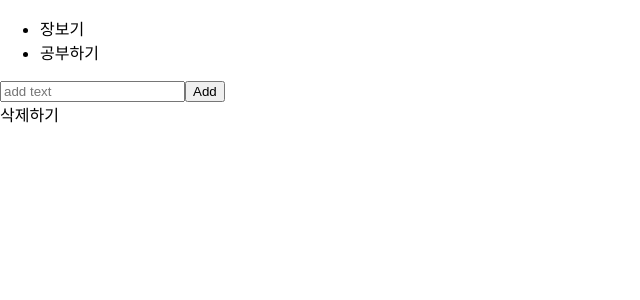
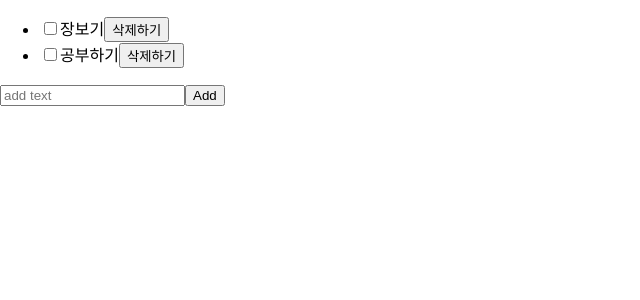
Before and after one commit to changjunYun/todo-list, a React (Create React App) app: page / in a window 1280 px wide. Shown: the top 300 px of the page, without its empty margins (0-640 px from the left). Built offline with nearby package versions, Linux system fonts and the light colour scheme.

Commit message:
리스트 삭제하기, 선택하기 구현 (#5)

```diff
--- /dev/null
+++ b/src/components/Todo/Todo.jsx
@@ -0,0 +1,27 @@
+import React from 'react';
+
+export default function Todo({todo, onUpdate, onDelete}) {
+    const {text, status} = todo;
+    const handleChange = (e) => {
+        const status = e.target.checked ? 'completed' : 'active';
+        // key, value값이 같다면 생략가능
+        //onUpdate({...todo, status : status});
+        onUpdate({...todo, status});
+    }
+    const handleDelete = () => {
+        onDelete(todo);
+        console.log("삭제된 리스트 : " + JSON.stringify(todo));
+    };
+    return (
+      <li>
+        <input
+        type='checkbox'
+        id='checkbox'
+        checked={status === 'completed'}
+        onChange={handleChange}
+        />
+        <label htmlFor='checkbox'>{text}</label>
+        <button onClick={handleDelete}>삭제하기</button>
+      </li>
+    );
+}
--- a/src/components/TodoList/TodoList.jsx
+++ b/src/components/TodoList/TodoList.jsx
@@ -1,5 +1,6 @@
 import React, { useState } from "react";
 import AddTodo from "../AddTodo/AddTodo";
+import Todo from "../Todo/Todo";
 
 export default function TodoList(){
     const [todos, setTodos] = useState([
@@ -12,16 +13,24 @@
         console.log(todo);
         setTodos([...todos, todo])
     }
+    const handleUpdate = (updated) =>  setTodos(todos.map((t) => t.id === updated.id ? updated : t))
+    const handleDelete = (deleted) => setTodos(todos.filter((t) => t.id !== deleted.id));
+
     return (
         <section>
             <ul>
                 {todos.map((item) =>(
-                    <li key={item.id}>{item.text}</li>
+                    <Todo
+                    key={item.id}
+                    todo={item}
+                    onUpdate={handleUpdate}
+                    onDelete={handleDelete}
+                    />
                 ))}
             </ul>
             {/* add가 되면 나의 콜백함수를 호출해라 */}
             <AddTodo onAdd={handleAdd}/>
-            <div>삭제하기</div>
+
         </section>
     );
 }
```
